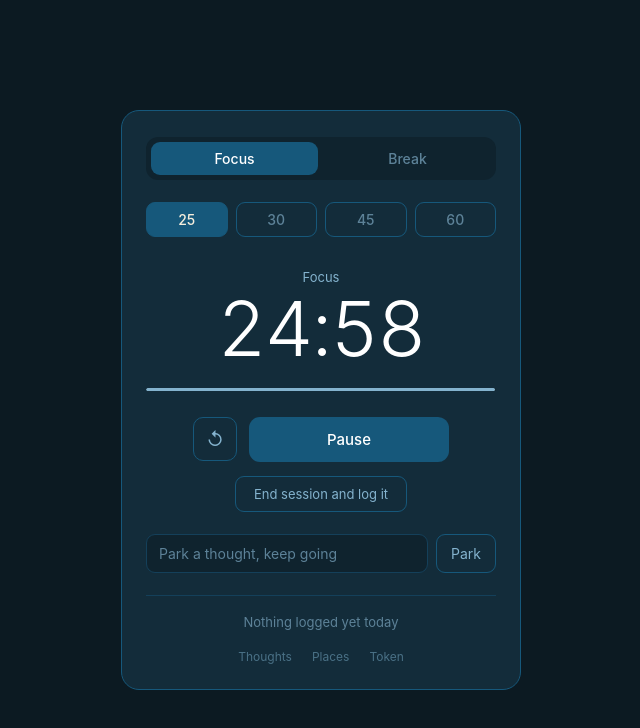
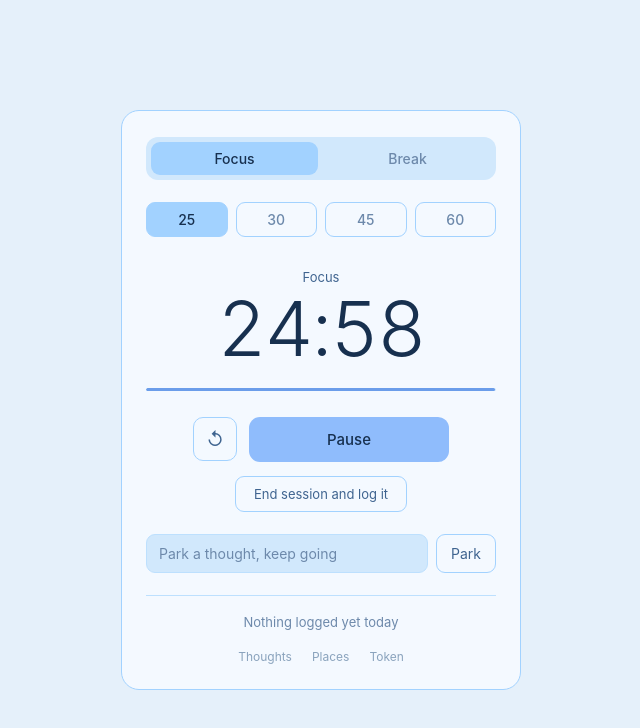
Before and after one commit to Alexfionn/focus_log_cassie, a plain HTML site: page index.html in a window 1280 px wide. Both pictures are taken after a click on the button "Start". Shown: the whole page, without its empty margins (319-959 px from the left). Drawn offline with Linux system fonts and the light colour scheme.

Commit message:
Update index.html

```diff
--- a/index.html
+++ b/index.html
@@ -3,24 +3,24 @@
 <head>
 <meta charset="UTF-8">
 <meta name="viewport" content="width=device-width, initial-scale=1.0, viewport-fit=cover">
-<meta name="theme-color" content="#0c1a22">
+<meta name="theme-color" content="#e5f0fa">
 <meta name="apple-mobile-web-app-capable" content="yes">
 <meta name="apple-mobile-web-app-status-bar-style" content="black-translucent">
 <title>Focus Log</title>
 <style>
   :root {
-    /* Palette: Merino / Rock Blue / Venice Blue */
-    --bg: #0c1a22;            /* Venice Blue, deepened for dark mode */
-    --card: #132c3a;
-    --card-2: #0f232e;
-    --line: #16587b;          /* Venice Blue */
-    --line-soft: #14405a;
-    --accent: #16587b;        /* Venice Blue */
-    --accent-hover: #1d6f99;
-    --text: #f5eedd;          /* Merino */
-    --dim: #84b3ce;           /* Rock Blue */
-    --mute: #5d8298;
-    --fill: #84b3ce;          /* Rock Blue */
+    /* Light theme: Alice Blue / Columbia Blue / Uranian Blue / Light Sky Blue / Maya */
+    --bg: #e5f0fa;            /* Alice Blue */
+    --card: #f4f9ff;          /* near-white, lifts the card off the bg */
+    --card-2: #d1e8fc;        /* Columbia Blue */
+    --line: #a2d2ff;          /* Light Sky Blue */
+    --line-soft: #bde0fe;     /* Uranian Blue */
+    --accent: #8fbcfc;        /* Maya */
+    --accent-hover: #6b9dea;
+    --text: #17304f;          /* deep navy, readable on light blue */
+    --dim: #3f6490;
+    --mute: #6d89ab;
+    --fill: #6b9dea;          /* progress bar */
   }
   * { box-sizing: border-box; margin: 0; padding: 0; }
   html, body { height: 100%; }
@@ -31,31 +31,31 @@
 
   .wrap { min-height: 100vh; min-height: 100dvh; display: flex; align-items: center; justify-content: center; padding: 1.5rem 1rem; }
   .card { background: var(--card); border: 1px solid var(--line); border-radius: 18px; padding: 1.6rem 1.5rem 1.2rem; width: 100%; max-width: 400px; text-align: center; transition: box-shadow .4s; }
-  .card.pulse { box-shadow: 0 0 0 4px rgba(132,179,206,.5); }
+  .card.pulse { box-shadow: 0 0 0 4px rgba(107,157,234,.55); }
 
   .tabs { display: flex; gap: 6px; background: var(--card-2); border-radius: 12px; padding: 5px; margin-bottom: 1.4rem; }
   .tab { flex: 1; padding: 8px 4px; font-size: 14px; font-weight: 500; border: none; border-radius: 9px; cursor: pointer; background: transparent; color: var(--mute); transition: background .15s, color .15s; }
-  .tab.active { background: var(--line); color: #fff; }
+  .tab.active { background: var(--line); color: #17304f; }
 
   .durations { display: flex; gap: 8px; justify-content: center; }
   .dur { padding: 8px 0; flex: 1; font-size: 14px; font-weight: 500; border: 1px solid var(--line); border-radius: 9px; cursor: pointer; background: transparent; color: var(--mute); transition: background .15s, color .15s; }
-  .dur.active { background: var(--line); color: #f5eedd; }
+  .dur.active { background: var(--line); color: #17304f; }
   .dur:hover:not(.active) { background: var(--card-2); color: var(--dim); }
 
   .display { margin: 2rem 0 1.4rem; }
   .label { font-size: 13px; color: var(--dim); margin-bottom: .3rem; min-height: 1.2em; }
-  .time { font-size: 76px; font-weight: 300; letter-spacing: -2px; color: #fff; font-variant-numeric: tabular-nums; line-height: 1; }
+  .time { font-size: 76px; font-weight: 300; letter-spacing: -2px; color: #17304f; font-variant-numeric: tabular-nums; line-height: 1; }
   .bar { height: 3px; background: var(--card-2); border-radius: 2px; margin-bottom: 1.6rem; overflow: hidden; }
   .bar > div { height: 100%; border-radius: 2px; background: var(--fill); transition: width .25s linear; }
 
   .controls { display: flex; align-items: center; justify-content: center; gap: 12px; }
-  .main { padding: 13px 0; flex: 1; max-width: 200px; font-size: 15px; font-weight: 500; border: none; border-radius: 11px; cursor: pointer; background: var(--accent); color: #fff; transition: background .15s; }
+  .main { padding: 13px 0; flex: 1; max-width: 200px; font-size: 15px; font-weight: 500; border: none; border-radius: 11px; cursor: pointer; background: var(--accent); color: #17304f; transition: background .15s; }
   .main:hover { background: var(--accent-hover); }
   .icon { width: 44px; height: 44px; border: 1px solid var(--line); border-radius: 10px; cursor: pointer; background: transparent; color: var(--dim); font-size: 18px; display: flex; align-items: center; justify-content: center; transition: background .15s, color .15s; }
-  .icon:hover { background: var(--card-2); color: #f5eedd; }
+  .icon:hover { background: var(--card-2); color: #17304f; }
   .icon[hidden] { display: none; }
   .end { margin-top: 14px; padding: 9px 18px; font-size: 13px; border: 1px solid var(--line); border-radius: 9px; cursor: pointer; background: transparent; color: var(--dim); transition: background .15s, color .15s; }
-  .end:hover { background: var(--card-2); color: #f5eedd; }
+  .end:hover { background: var(--card-2); color: #17304f; }
   .end[hidden] { display: none; }
 
   .thought { display: flex; gap: 8px; margin-top: 1.4rem; }
@@ -63,28 +63,28 @@
   .thought input::placeholder { color: var(--mute); }
   .thought input:focus { border-color: var(--accent); }
   .thought button { padding: 0 14px; font-size: 14px; border: 1px solid var(--line); border-radius: 9px; cursor: pointer; background: transparent; color: var(--dim); }
-  .thought button:hover { background: var(--card-2); color: #f5eedd; }
+  .thought button:hover { background: var(--card-2); color: #17304f; }
 
   .today { margin-top: 1.4rem; padding-top: 1.1rem; border-top: 1px solid var(--line-soft); font-size: 13px; color: var(--mute); }
   .foot { margin-top: .8rem; display: flex; justify-content: center; gap: 4px; }
-  .foot button { background: none; border: none; font-size: 12px; color: #4a7186; cursor: pointer; padding: 6px 8px; }
+  .foot button { background: none; border: none; font-size: 12px; color: #8aa3bd; cursor: pointer; padding: 6px 8px; }
   .foot button:hover { color: var(--dim); }
 
   /* overlays */
-  .ov { display: none; position: fixed; inset: 0; background: rgba(12,26,34,.94); z-index: 90; align-items: center; justify-content: center; padding: 1.5rem 1rem; }
+  .ov { display: none; position: fixed; inset: 0; background: rgba(229,240,250,.95); z-index: 90; align-items: center; justify-content: center; padding: 1.5rem 1rem; }
   .ov.open { display: flex; }
   .ov-card { width: 100%; max-width: 400px; max-height: 82vh; background: var(--card); border: 1px solid var(--line); border-radius: 18px; padding: 1.4rem 1.3rem; display: flex; flex-direction: column; }
-  .ov h3 { font-size: 16px; font-weight: 500; margin-bottom: .4rem; color: #fff; }
+  .ov h3 { font-size: 16px; font-weight: 500; margin-bottom: .4rem; color: #17304f; }
   .ov .sub { font-size: 13px; color: var(--mute); margin-bottom: 1rem; line-height: 1.45; }
   .ov ul { list-style: none; overflow-y: auto; flex: 1; margin-bottom: 1rem; }
   .ov li { padding: 10px 0; border-bottom: 1px solid var(--line-soft); font-size: 15px; line-height: 1.45; display: flex; gap: 10px; justify-content: space-between; align-items: flex-start; }
   .ov li span { flex: 1; word-break: break-word; }
   .ov li small { color: var(--mute); font-size: 12px; white-space: nowrap; }
   .ov li button { background: none; border: none; color: var(--mute); cursor: pointer; font-size: 16px; padding: 0 2px; }
-  .ov li button:hover { color: #f5eedd; }
+  .ov li button:hover { color: #17304f; }
   .ov-actions { display: flex; gap: 10px; }
   .ov-actions button { flex: 1; padding: 11px; font-size: 14px; border: 1px solid var(--line); border-radius: 10px; cursor: pointer; background: transparent; color: var(--dim); }
-  .ov-actions button:hover { background: var(--card-2); color: #f5eedd; }
+  .ov-actions button:hover { background: var(--card-2); color: #17304f; }
 
   /* check-in */
   .ci { display: none; position: fixed; inset: 0; background: var(--bg); z-index: 100; align-items: center; justify-content: center; padding: 1.5rem 1rem; overflow-y: auto; }
@@ -93,7 +93,7 @@
   .dots { display: flex; gap: 6px; justify-content: center; margin-bottom: 2.2rem; }
   .dots i { width: 22px; height: 3px; border-radius: 2px; background: var(--line-soft); }
   .dots i.on { background: var(--fill); }
-  .ci h2 { font-size: 22px; font-weight: 500; line-height: 1.3; margin-bottom: .5rem; color: #fff; }
+  .ci h2 { font-size: 22px; font-weight: 500; line-height: 1.3; margin-bottom: .5rem; color: #17304f; }
   .ci p { font-size: 14px; color: var(--dim); line-height: 1.5; margin-bottom: 1.8rem; }
   .ci p button.link { background: none; border: none; color: var(--fill); cursor: pointer; font-size: 14px; padding: 0; text-decoration: underline; }
   .opts { display: flex; flex-direction: column; gap: 10px; margin-bottom: 1.4rem; }
@@ -109,13 +109,13 @@
   .ci textarea:focus, .ci input:focus { border-color: var(--accent); }
   .newplace { display: flex; gap: 8px; margin-bottom: 1.4rem; }
   .newplace input { margin-bottom: 0 !important; }
-  .newplace button { padding: 0 16px; font-size: 15px; border: none; border-radius: 12px; cursor: pointer; background: var(--accent); color: #fff; }
-  .primary { width: 100%; padding: 15px; font-size: 16px; font-weight: 500; border: none; border-radius: 12px; cursor: pointer; background: var(--accent); color: #fff; margin-bottom: 1rem; transition: background .15s; }
+  .newplace button { padding: 0 16px; font-size: 15px; border: none; border-radius: 12px; cursor: pointer; background: var(--accent); color: #17304f; }
+  .primary { width: 100%; padding: 15px; font-size: 16px; font-weight: 500; border: none; border-radius: 12px; cursor: pointer; background: var(--accent); color: #17304f; margin-bottom: 1rem; transition: background .15s; }
   .primary:hover { background: var(--accent-hover); }
   .skip { background: none; border: none; font-size: 14px; color: var(--mute); cursor: pointer; padding: 8px 14px; }
   .skip:hover { color: var(--dim); }
 
-  .toast { position: fixed; left: 50%; bottom: 28px; transform: translateX(-50%) translateY(20px); background: #14405a; color: #f5eedd; border: 1px solid var(--line); padding: 11px 18px; border-radius: 10px; font-size: 14px; opacity: 0; transition: opacity .25s, transform .25s; pointer-events: none; z-index: 200; max-width: 90vw; text-align: center; }
+  .toast { position: fixed; left: 50%; bottom: 28px; transform: translateX(-50%) translateY(20px); background: #17304f; color: #f4f9ff; border: 1px solid var(--line); padding: 11px 18px; border-radius: 10px; font-size: 14px; opacity: 0; transition: opacity .25s, transform .25s; pointer-events: none; z-index: 200; max-width: 90vw; text-align: center; }
   .toast.show { opacity: 1; transform: translateX(-50%) translateY(0); }
   .flash { position: fixed; inset: 0; background: #fff; z-index: 300; pointer-events: none; opacity: 0; }
   .flash.on { opacity: 1; }
```
